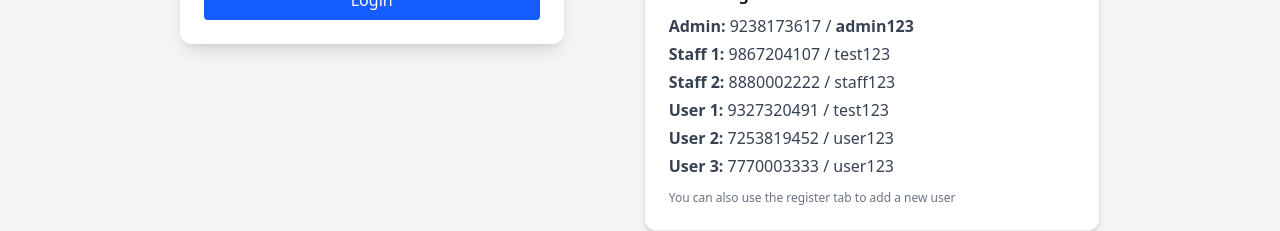
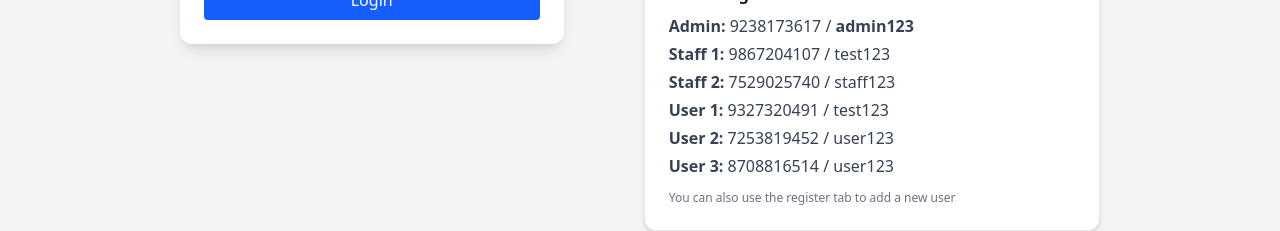
Before and after one commit to adityarathor007/powerback_frontend, a React (Vite) app: page / in a window 1280 px wide. Shown: the part 456-687 px from the top of the page. Built offline with nearby package versions, Linux system fonts and the light colour scheme; no server answers.

Commit message:
update authinfo

```diff
--- a/src/pages/AuthPage.jsx
+++ b/src/pages/AuthPage.jsx
@@ -183,10 +183,10 @@ const handleLogin = async (e) => {
             <ul className="text-md space-y-1 text-gray-700">
                 <li><b>Admin:</b> 9238173617 / <b>admin123</b></li>
                 <li><b>Staff 1:</b> 9867204107 / test123</li>
-                <li><b>Staff 2:</b> 8880002222 / staff123</li>
+                <li><b>Staff 2:</b> 7529025740 / staff123</li>
                 <li><b>User 1:</b> 9327320491 / test123</li>
                 <li><b>User 2:</b> 7253819452 / user123</li>
-                <li><b>User 3:</b> 7770003333 / user123</li>
+                <li><b>User 3:</b> 8708816514 / user123</li>
             </ul>
 
             <p className="text-xs text-gray-500 mt-3">
```
